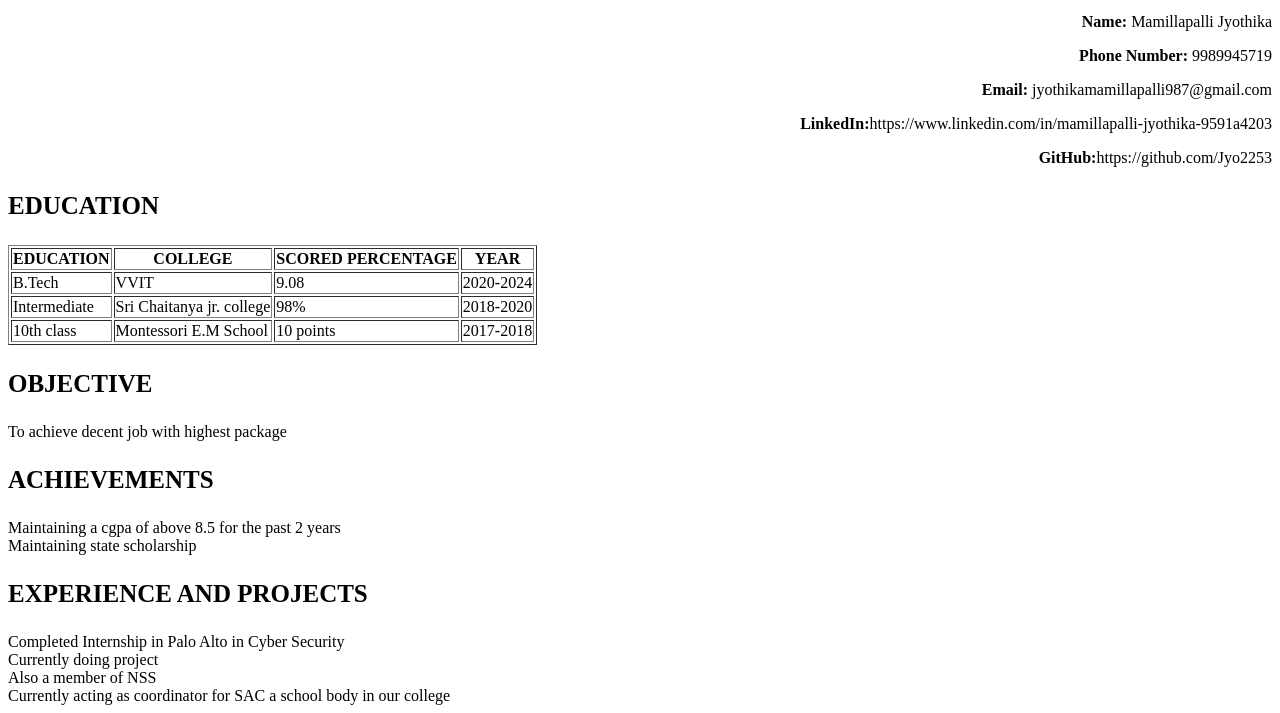
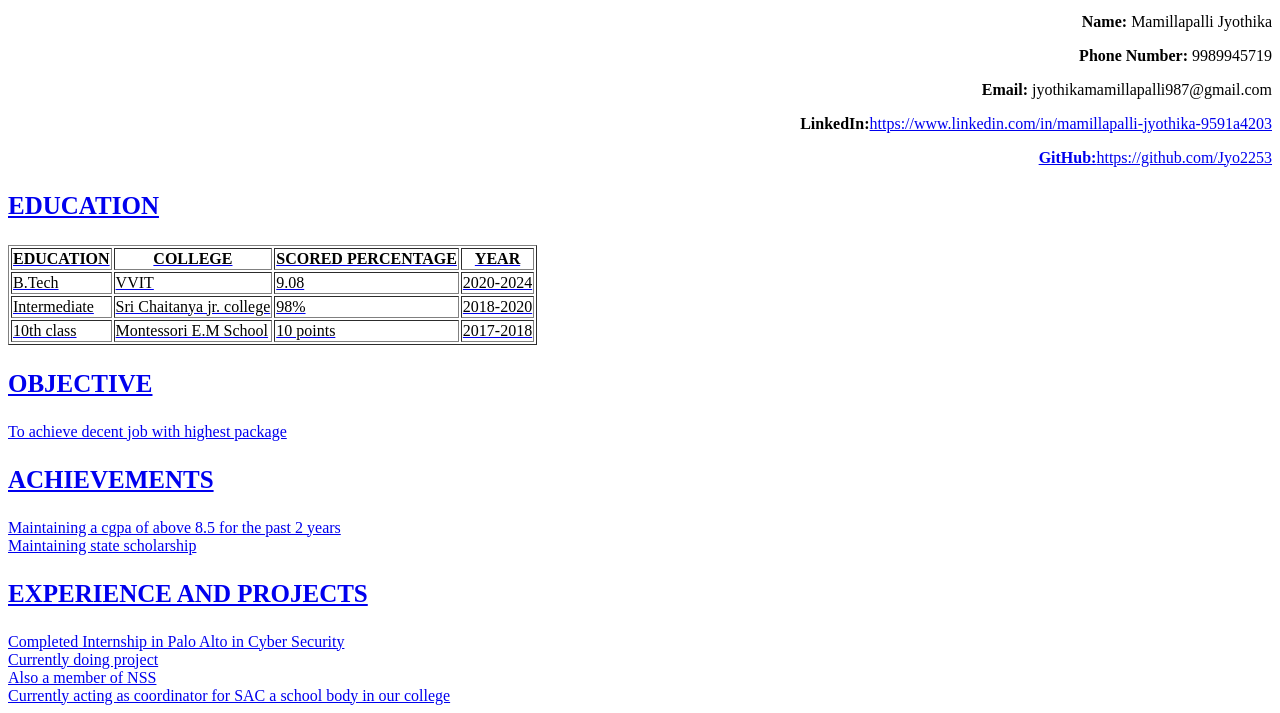
Before and after one commit to Jyo2253/FedLab, a plain HTML site: page resume.html in a window 1280 px wide. Shown: the part 87-800 px from the top of the page. Drawn offline with Linux system fonts and the light colour scheme.

Commit message:
Update resume.html

```diff
--- a/resume.html
+++ b/resume.html
@@ -7,8 +7,8 @@
 <p align="right" font-size="200%"><b>Name: </b>Mamillapalli Jyothika</p>
 <p align="right"><b>Phone Number: </b>9989945719</p>
 <p align="right"><b>Email: </b>jyothikamamillapalli987@gmail.com</p>
-<p align="right"><b>LinkedIn:</b>https://www.linkedin.com/in/mamillapalli-jyothika-9591a4203</p>
-<p align="right"><b>GitHub:</b>https://github.com/Jyo2253</p>
+<p align="right"><b>LinkedIn:</b><a href="https://www.linkedin.com/in/mamillapalli-jyothika-9591a4203">https://www.linkedin.com/in/mamillapalli-jyothika-9591a4203</p>
+<p align="right"><b>GitHub:</b><a href="https://github.com/Jyo2253">https://github.com/Jyo2253</p>
 <p style="font-size:25px"> <b>EDUCATION</b></p>
 <table border cell="1">
     <tr>
```
